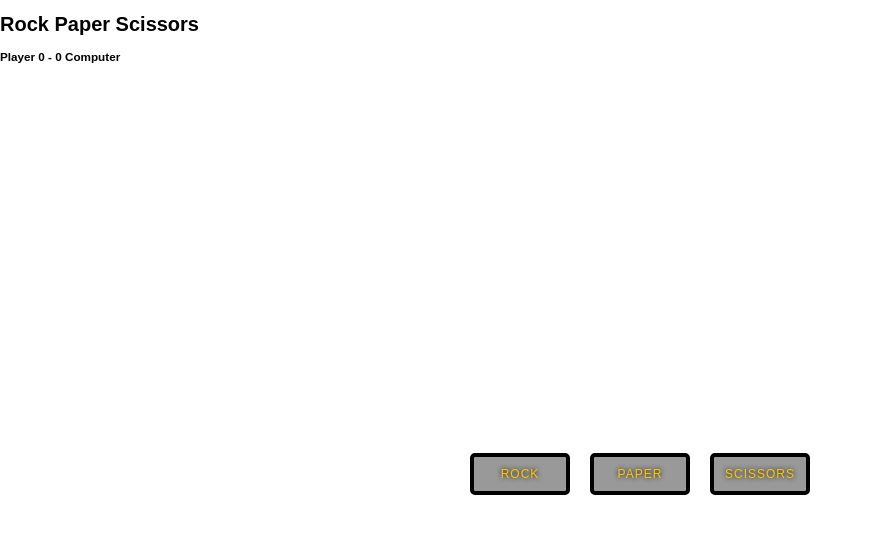
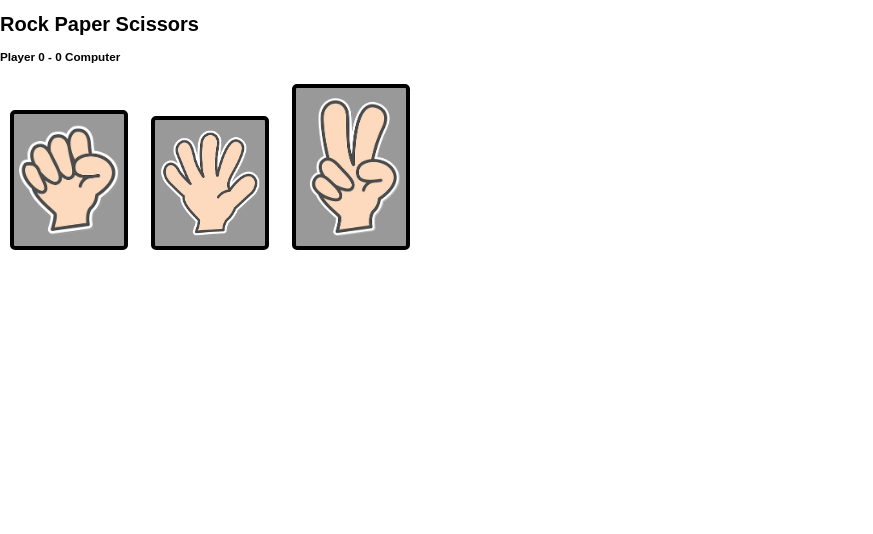
Before and after one commit to Oleksandrwe/JavaScript, a plain HTML site: page index.html in a window 1280 px wide. Shown: the whole page, without its empty margins (0-873 px from the left). Drawn offline with Linux system fonts and the light colour scheme.

Commit message:
index.html

```diff
--- a/index.html
+++ b/index.html
@@ -9,24 +9,23 @@
 </head>
 <body>
 
-  <h1>Rock Paper Scissors</h1>
+  <h1 class="titleOne">Rock Paper Scissors</h1>
 
   <div>
 
-    <h3>
+    <h3 class="score">
       Player <span id="p-score">0</span> - <span id="c-score">0</span> Computer
     </h3>
 
   </div>
 
-  <div class="buttons">
 
-<button class="button">rock</button>
-<button class="button">paper</button>
-<button class="button">scissors</button>
 
+  <div class="action">
+    <input class="button" type="image" src="./rock.png" value="rock"/>
+    <input class="button" type="image" src="./paper.png" value="paper"/>
+    <input class="button" type="image" src="./scissors.png" value="scissors"/>
   </div>
-
 
 
 
```
